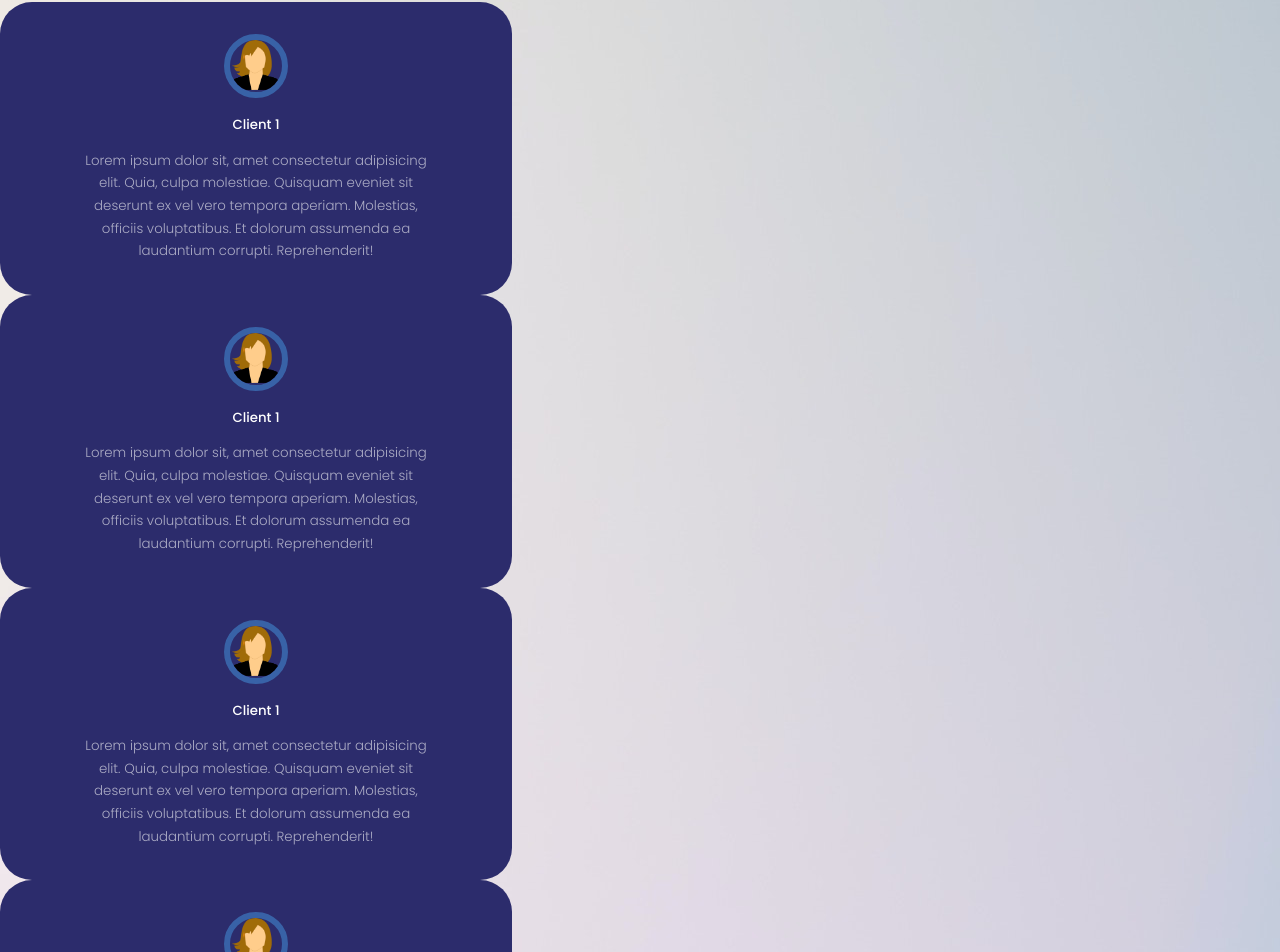
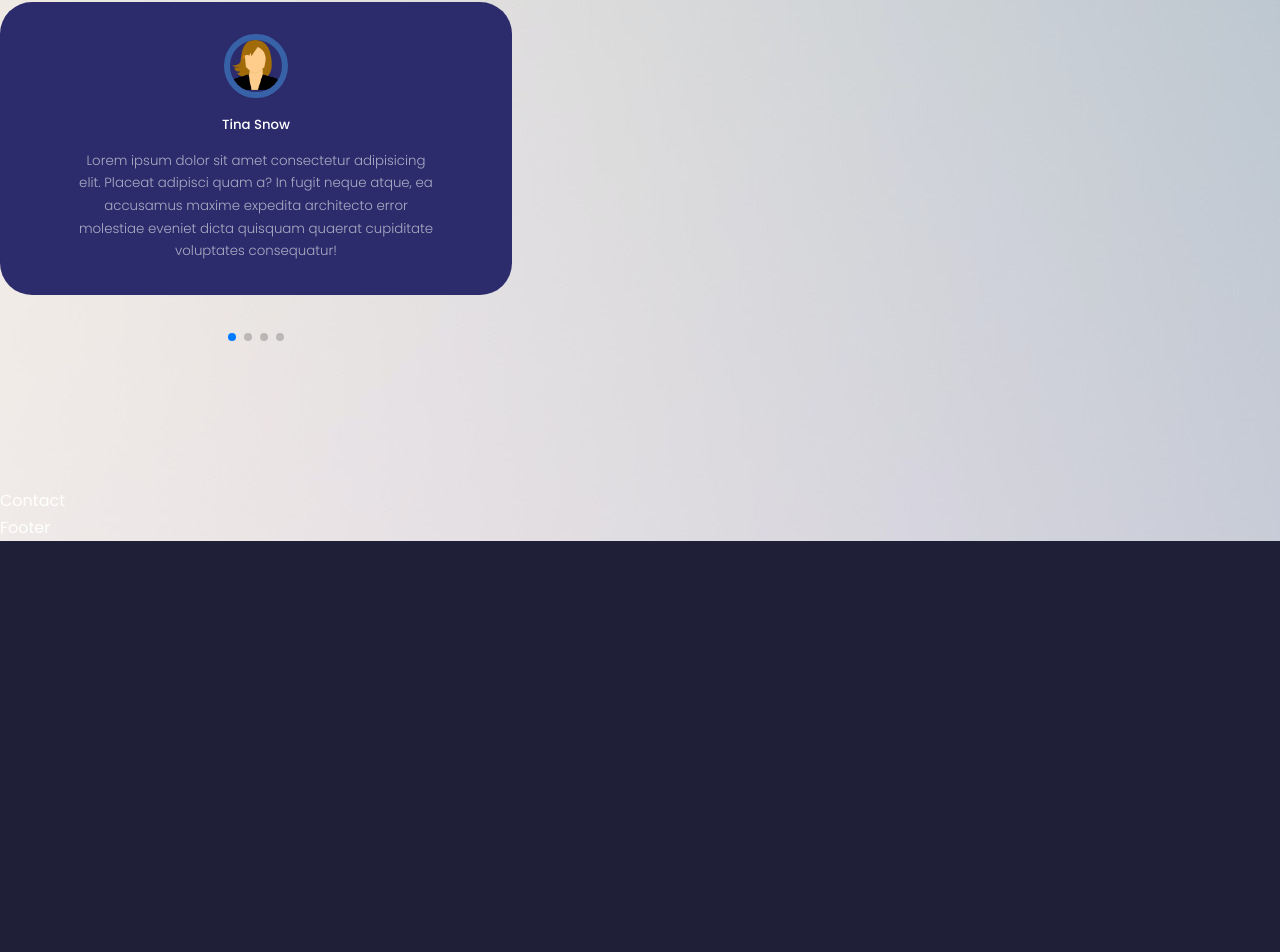
Before and after one commit to APxISO/react_portfolio, a React (Create React App) app: page / in a window 1280 px wide. Shown: the part 4022-4974 px from the top of the page. After the commit the page ends 4563 px from the top, so only its background shows below. Built offline with nearby package versions, Linux system fonts and the light colour scheme; a web font is replaced by a local one.

Commit message:
Testimonials cmpnt stlyed with slider

```diff
--- a/package.json
+++ b/package.json
@@ -10,6 +10,7 @@
     "react-dom": "^18.1.0",
     "react-icons": "^4.4.0",
     "react-scripts": "5.0.1",
+    "swiper": "^8.2.2",
     "web-vitals": "^2.1.4"
   },
   "scripts": {
--- a/src/components/testimonials/Testimonials.jsx
+++ b/src/components/testimonials/Testimonials.jsx
@@ -2,46 +2,73 @@
 import './testimonials.css'
 import avatar1 from '../../assets/avatar1.png'
 import avatar2 from '../../assets/avatar2.png'
+// Import Swiper React components
+import { Swiper, SwiperSlide } from "swiper/react";
+
+// Import Swiper styles
+import "swiper/css";
+import "swiper/css/pagination";
+
+
+
+// import required modules
+import { Navigation, Pagination } from "swiper";
+
+
+const data = [
+
+  {
+    avatar: avatar1,
+    name: 'Tina Snow',
+    review: 'Lorem ipsum dolor sit amet consectetur adipisicing elit. Placeat adipisci quam a? In fugit neque atque, ea accusamus maxime expedita architecto error molestiae eveniet dicta quisquam quaerat cupiditate voluptates consequatur!'
+  },
+  {
+    avatar: avatar2,
+    name: 'Tina Snow',
+    review: 'Lorem ipsum dolor sit amet consectetur adipisicing elit. Placeat adipisci quam a? In fugit neque atque, ea accusamus maxime expedita architecto error molestiae eveniet dicta quisquam quaerat cupiditate voluptates consequatur!'
+  },
+  {
+    avatar: avatar1,
+    name: 'Tina Snow',
+    review: 'Lorem ipsum dolor sit amet consectetur adipisicing elit. Placeat adipisci quam a? In fugit neque atque, ea accusamus maxime expedita architecto error molestiae eveniet dicta quisquam quaerat cupiditate voluptates consequatur!'
+  },
+  {
+    avatar: avatar2,
+    name: 'Tina Snow',
+    review: 'Lorem ipsum dolor sit amet consectetur adipisicing elit. Placeat adipisci quam a? In fugit neque atque, ea accusamus maxime expedita architecto error molestiae eveniet dicta quisquam quaerat cupiditate voluptates consequatur!'
+  },
+
+]
+
+
+
+
 
 const Testimonials = () => {
   return (
     <section id='testimonials'>
 <h5>Reviews From Clients</h5>
 <h2>Testimonials</h2>
-<div className="container testimonials__container">
-  <article className='testimonial'>
+<Swiper pagination={true} navigation={true} modules={[Pagination, Navigation]} className="container testimonials__container">
+  {
+data.map(({avatar, name, review}, index) => {
+return (
+  <SwiperSlide key={index} className='testimonial'>
 <div className="client__avatar">
-  <img src={avatar1} alt='avatar1'/>
+  <img src={avatar} />
   </div>
-<h5 className='client__name'>Client 1</h5>
-  <small className='client__review'>Lorem ipsum dolor sit, amet consectetur adipisicing elit. Quia, culpa molestiae. Quisquam eveniet sit deserunt ex vel vero tempora aperiam. Molestias, officiis voluptatibus. Et dolorum assumenda ea laudantium corrupti. Reprehenderit!</small>
-  </article>
-  <article className='testimonial'>
-<div className="client__avatar">
-  <img src={avatar1} alt='avatar1'/>
-  </div>
-<h5 className='client__name'>Client 1</h5>
-  <small className='client__review'>Lorem ipsum dolor sit, amet consectetur adipisicing elit. Quia, culpa molestiae. Quisquam eveniet sit deserunt ex vel vero tempora aperiam. Molestias, officiis voluptatibus. Et dolorum assumenda ea laudantium corrupti. Reprehenderit!</small>
-  </article>
-
-  <article className='testimonial'>
-<div className="client__avatar">
-  <img src={avatar1} alt='avatar1'/>
-  </div>
-<h5 className='client__name'>Client 1</h5>
-  <small className='client__review'>Lorem ipsum dolor sit, amet consectetur adipisicing elit. Quia, culpa molestiae. Quisquam eveniet sit deserunt ex vel vero tempora aperiam. Molestias, officiis voluptatibus. Et dolorum assumenda ea laudantium corrupti. Reprehenderit!</small>
-  </article>
-
-  <article className='testimonial'>
-<div className="client__avatar">
-  <img src={avatar1} alt='avatar1'/>
-  </div>
-<h5 className='client__name'>Client 1</h5>
-  <small className='client__review'>Lorem ipsum dolor sit, amet consectetur adipisicing elit. Quia, culpa molestiae. Quisquam eveniet sit deserunt ex vel vero tempora aperiam. Molestias, officiis voluptatibus. Et dolorum assumenda ea laudantium corrupti. Reprehenderit!</small>
-  </article>
+<h5 className='client__name'>{name}</h5>
+  <small className='client__review'>{review}</small>
+  </SwiperSlide>
+)
 
 
-</div>
+})
+
+  }
+
+
+</Swiper>
 
 
 
--- a/src/components/testimonials/testimonials.css
+++ b/src/components/testimonials/testimonials.css
@@ -1,6 +1,6 @@
 .container.testimonials__container {
     width: 40%;
-
+    padding-bottom: 4rem;
 }
 
 .client__avatar {
@@ -28,6 +28,14 @@
     margin: 0.8rem auto 0;
 }
 
+.swiper-pagination-clickable .swiper-pagination-bullets {
+background: var(--color-primary);
+}
+
+
+
+
+
 /*-------------------------------Media Queries (Tablets)---------------*/
 
 @media screen and (max-width: 1024px) {
@@ -41,7 +49,6 @@
     @media screen and (max-width: 600px) {
     .container.testimonials__container {
         width: var(--container-width-sm);
-
     }
 
     .client__review {
```
Also changed, not shown: 1 other file (tests, documents, lock files or other folders).
